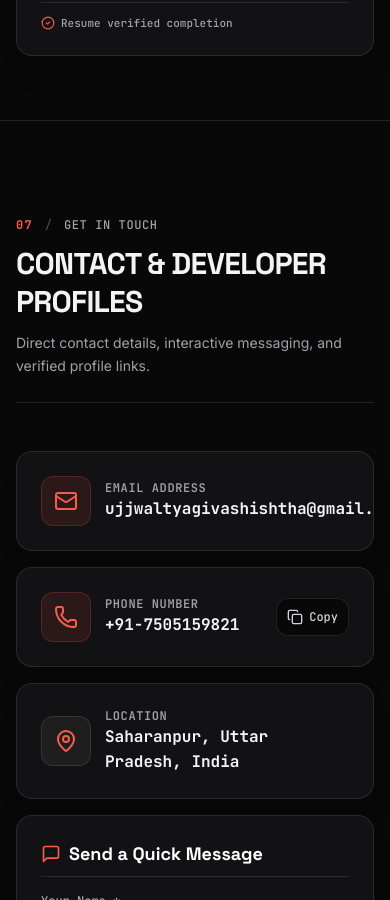
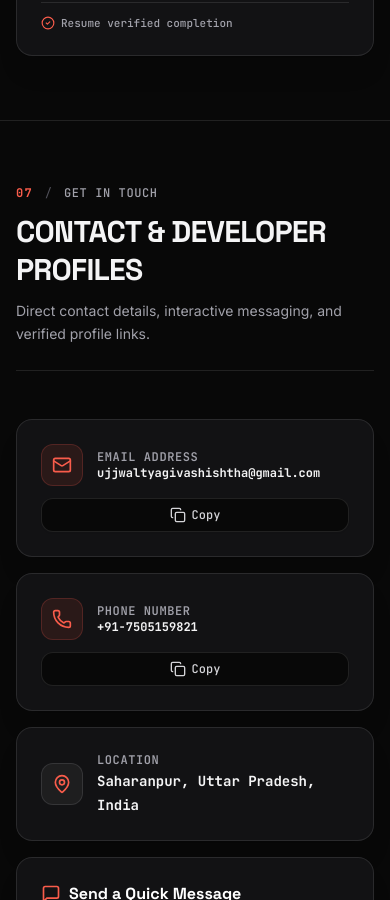
Before and after one commit to ujjwaltyagivashishtha/Portfolio, a React (Vite) app: page / in a window 390 px wide. Shown: the part 11100-12000 px from the top of the page. Built offline with nearby package versions, Linux system fonts and the light colour scheme; the HTML template or start-up script is replaced by a standard one.

Commit message:
style(contact): update contact cards, quick message form, and social profile links

```diff
--- a/src/sections/Contact.jsx
+++ b/src/sections/Contact.jsx
@@ -33,7 +33,7 @@ export const Contact = () => {
   };
 
   return (
-    <section id="contact" className="py-24 relative bg-white dark:bg-[#080808] transition-colors duration-300">
+    <section id="contact" className="py-16 sm:py-24 relative bg-white dark:bg-[#080808] transition-colors duration-300">
       <div className="max-w-7xl mx-auto px-4 sm:px-6 lg:px-8">
 
         <SectionHeading
@@ -43,22 +43,22 @@ export const Contact = () => {
           subtitle="Direct contact details, interactive messaging, and verified profile links."
         />
 
-        <div className="grid grid-cols-1 lg:grid-cols-12 gap-8 items-start">
+        <div className="grid grid-cols-1 lg:grid-cols-12 gap-6 sm:gap-8 items-start">
 
           {/* Left Column: Direct Contact Cards & Interactive Form */}
           <div className="lg:col-span-7 space-y-4">
 
             {/* Email Card */}
-            <Card className="flex items-center justify-between gap-4 border-slate-200 dark:border-white/10 bg-white dark:bg-[#121214]">
-              <div className="flex items-center gap-3.5">
-                <div className="p-3 rounded-xl bg-[#F95C4B]/10 text-[#F95C4B] border border-[#F95C4B]/20">
-                  <Mail className="w-6 h-6" />
+            <Card className="flex flex-col sm:flex-row sm:items-center justify-between gap-3 sm:gap-4 border-slate-200 dark:border-white/10 bg-white dark:bg-[#121214]">
+              <div className="flex items-center gap-3.5 min-w-0">
+                <div className="p-2.5 sm:p-3 rounded-xl bg-[#F95C4B]/10 text-[#F95C4B] border border-[#F95C4B]/20 shrink-0">
+                  <Mail className="w-5 h-5 sm:w-6 sm:h-6" />
                 </div>
-                <div>
+                <div className="min-w-0">
                   <span className="text-xs font-mono text-slate-500 dark:text-zinc-400 uppercase tracking-wider font-semibold block">Email Address</span>
                   <a
                     href={`mailto:${siteConfig.email}`}
-                    className="text-base font-bold text-slate-900 dark:text-zinc-100 hover:text-[#F95C4B] transition-colors font-mono"
+                    className="text-xs sm:text-base font-bold text-slate-900 dark:text-zinc-100 hover:text-[#F95C4B] transition-colors font-mono truncate block"
                   >
                     {siteConfig.email}
                   </a>
@@ -66,7 +66,7 @@ export const Contact = () => {
               </div>
               <button
                 onClick={() => copyToClipboard(siteConfig.email, 'email')}
-                className="p-2.5 rounded-xl bg-slate-100 dark:bg-[#080808] border border-slate-200 dark:border-white/10 text-slate-700 dark:text-zinc-300 hover:text-[#F95C4B] transition-all text-xs font-mono font-medium flex items-center gap-1.5 shadow-sm"
+                className="p-2 sm:p-2.5 rounded-xl bg-slate-100 dark:bg-[#080808] border border-slate-200 dark:border-white/10 text-slate-700 dark:text-zinc-300 hover:text-[#F95C4B] transition-all text-xs font-mono font-medium flex items-center justify-center gap-1.5 shadow-sm shrink-0"
                 title="Copy email to clipboard"
               >
                 {copiedField === 'email' ? (
@@ -84,16 +84,16 @@ export const Contact = () => {
             </Card>
 
             {/* Phone Card */}
-            <Card className="flex items-center justify-between gap-4 border-slate-200 dark:border-white/10 bg-white dark:bg-[#121214]">
-              <div className="flex items-center gap-3.5">
-                <div className="p-3 rounded-xl bg-[#F95C4B]/10 text-[#F95C4B] border border-[#F95C4B]/20">
-                  <Phone className="w-6 h-6" />
+            <Card className="flex flex-col sm:flex-row sm:items-center justify-between gap-3 sm:gap-4 border-slate-200 dark:border-white/10 bg-white dark:bg-[#121214]">
+              <div className="flex items-center gap-3.5 min-w-0">
+                <div className="p-2.5 sm:p-3 rounded-xl bg-[#F95C4B]/10 text-[#F95C4B] border border-[#F95C4B]/20 shrink-0">
+                  <Phone className="w-5 h-5 sm:w-6 sm:h-6" />
                 </div>
-                <div>
+                <div className="min-w-0">
                   <span className="text-xs font-mono text-slate-500 dark:text-zinc-400 uppercase tracking-wider font-semibold block">Phone Number</span>
                   <a
                     href={`tel:${siteConfig.phone}`}
-                    className="text-base font-bold text-slate-900 dark:text-zinc-100 hover:text-[#F95C4B] transition-colors font-mono"
+                    className="text-xs sm:text-base font-bold text-slate-900 dark:text-zinc-100 hover:text-[#F95C4B] transition-colors font-mono truncate block"
                   >
                     {siteConfig.phone}
                   </a>
@@ -101,7 +101,7 @@ export const Contact = () => {
               </div>
               <button
                 onClick={() => copyToClipboard(siteConfig.phone, 'phone')}
-                className="p-2.5 rounded-xl bg-slate-100 dark:bg-[#080808] border border-slate-200 dark:border-white/10 text-slate-700 dark:text-zinc-300 hover:text-[#F95C4B] transition-all text-xs font-mono font-medium flex items-center gap-1.5 shadow-sm"
+                className="p-2 sm:p-2.5 rounded-xl bg-slate-100 dark:bg-[#080808] border border-slate-200 dark:border-white/10 text-slate-700 dark:text-zinc-300 hover:text-[#F95C4B] transition-all text-xs font-mono font-medium flex items-center justify-center gap-1.5 shadow-sm shrink-0"
                 title="Copy phone to clipboard"
               >
                 {copiedField === 'phone' ? (
@@ -120,12 +120,12 @@ export const Contact = () => {
 
             {/* Location Card */}
             <Card className="flex items-center gap-3.5 border-slate-200 dark:border-white/10 bg-white dark:bg-[#121214]">
-              <div className="p-3 rounded-xl bg-slate-100 dark:bg-white/5 text-slate-700 dark:text-zinc-200 border border-slate-200 dark:border-white/10">
-                <MapPin className="w-6 h-6 text-[#F95C4B]" />
+              <div className="p-2.5 sm:p-3 rounded-xl bg-slate-100 dark:bg-white/5 text-slate-700 dark:text-zinc-200 border border-slate-200 dark:border-white/10 shrink-0">
+                <MapPin className="w-5 h-5 sm:w-6 sm:h-6 text-[#F95C4B]" />
               </div>
               <div>
                 <span className="text-xs font-mono text-slate-500 dark:text-zinc-400 uppercase tracking-wider font-semibold block">Location</span>
-                <span className="text-base font-bold text-slate-900 dark:text-zinc-100 font-mono">
+                <span className="text-sm sm:text-base font-bold text-slate-900 dark:text-zinc-100 font-mono">
                   {siteConfig.location}
                 </span>
               </div>
@@ -135,7 +135,7 @@ export const Contact = () => {
             <Card className="border-slate-200 dark:border-white/10 bg-white dark:bg-[#121214] space-y-4">
               <div className="flex items-center gap-2 pb-2 border-b border-slate-200 dark:border-white/10">
                 <MessageSquare className="w-5 h-5 text-[#F95C4B]" />
-                <h3 className="text-lg font-bold text-slate-900 dark:text-white font-display">Send a Quick Message</h3>
+                <h3 className="text-base sm:text-lg font-bold text-slate-900 dark:text-white font-display">Send a Quick Message</h3>
               </div>
 
               <form onSubmit={handleFormSubmit} className="space-y-3 font-mono text-xs">
@@ -187,7 +187,7 @@ export const Contact = () => {
                   ></textarea>
                 </div>
 
-                <Button type="submit" variant="primary" className="w-full rounded-xl py-3 text-xs">
+                <Button type="submit" variant="primary" className="w-full rounded-xl py-3 text-xs justify-center">
                   <Send className="w-4 h-4" />
                   <span>Send Message via Email</span>
                 </Button>
@@ -206,7 +206,7 @@ export const Contact = () => {
           <div className="lg:col-span-5">
             <Card className="border-slate-200 dark:border-white/10 bg-white dark:bg-[#121214] space-y-6">
               <div>
-                <h3 className="text-xl font-bold text-slate-900 dark:text-zinc-100 font-display">Developer Profiles</h3>
+                <h3 className="text-lg sm:text-xl font-bold text-slate-900 dark:text-zinc-100 font-display">Developer Profiles</h3>
                 <p className="text-xs text-slate-600 dark:text-zinc-400 mt-1 leading-relaxed font-sans">
                   Connect with me across GitHub, LinkedIn, and LeetCode. Configured in <code className="text-[#F95C4B] bg-slate-100 dark:bg-[#080808] px-1.5 py-0.5 rounded font-mono border border-slate-200 dark:border-white/10">src/config/site.js</code>.
                 </p>
@@ -218,18 +218,18 @@ export const Contact = () => {
                   href={siteConfig.socials.github.url}
                   target="_blank"
                   rel="noreferrer"
-                  className="p-3.5 rounded-xl bg-slate-50 dark:bg-[#080808] border border-slate-200 dark:border-white/10 hover:border-[#F95C4B]/40 flex items-center justify-between group transition-all"
+                  className="p-3 sm:p-3.5 rounded-xl bg-slate-50 dark:bg-[#080808] border border-slate-200 dark:border-white/10 hover:border-[#F95C4B]/40 flex items-center justify-between group transition-all"
                 >
-                  <div className="flex items-center gap-3">
-                    <div className="p-2 rounded-lg bg-white dark:bg-[#121214] text-slate-800 dark:text-zinc-200 group-hover:text-[#F95C4B] transition-colors shadow-sm">
+                  <div className="flex items-center gap-3 min-w-0">
+                    <div className="p-2 rounded-lg bg-white dark:bg-[#121214] text-slate-800 dark:text-zinc-200 group-hover:text-[#F95C4B] transition-colors shadow-sm shrink-0">
                       <Github className="w-5 h-5" />
                     </div>
-                    <div>
+                    <div className="min-w-0">
                       <h4 className="text-sm font-semibold text-slate-900 dark:text-zinc-100">GitHub Profile</h4>
-                      <p className="text-[11px] font-mono text-slate-500 dark:text-zinc-400">{siteConfig.socials.github.url}</p>
+                      <p className="text-[11px] font-mono text-slate-500 dark:text-zinc-400 truncate">{siteConfig.socials.github.url}</p>
                     </div>
                   </div>
-                  <ExternalLink className="w-4 h-4 text-slate-400 dark:text-zinc-400 group-hover:text-[#F95C4B] transition-colors" />
+                  <ExternalLink className="w-4 h-4 text-slate-400 dark:text-zinc-400 group-hover:text-[#F95C4B] transition-colors shrink-0 ml-2" />
                 </a>
 
                 {/* LinkedIn */}
@@ -237,18 +237,18 @@ export const Contact = () => {
                   href={siteConfig.socials.linkedin.url}
                   target="_blank"
                   rel="noreferrer"
-                  className="p-3.5 rounded-xl bg-slate-50 dark:bg-[#080808] border border-slate-200 dark:border-white/10 hover:border-[#F95C4B]/40 flex items-center justify-between group transition-all"
+                  className="p-3 sm:p-3.5 rounded-xl bg-slate-50 dark:bg-[#080808] border border-slate-200 dark:border-white/10 hover:border-[#F95C4B]/40 flex items-center justify-between group transition-all"
                 >
-                  <div className="flex items-center gap-3">
-                    <div className="p-2 rounded-lg bg-white dark:bg-[#121214] text-slate-800 dark:text-zinc-200 group-hover:text-[#F95C4B] transition-colors shadow-sm">
+                  <div className="flex items-center gap-3 min-w-0">
+                    <div className="p-2 rounded-lg bg-white dark:bg-[#121214] text-slate-800 dark:text-zinc-200 group-hover:text-[#F95C4B] transition-colors shadow-sm shrink-0">
                       <Linkedin className="w-5 h-5" />
                     </div>
-                    <div>
+                    <div className="min-w-0">
                       <h4 className="text-sm font-semibold text-slate-900 dark:text-zinc-100">LinkedIn Profile</h4>
-                      <p className="text-[11px] font-mono text-slate-500 dark:text-zinc-400">{siteConfig.socials.linkedin.url}</p>
+                      <p className="text-[11px] font-mono text-slate-500 dark:text-zinc-400 truncate">{siteConfig.socials.linkedin.url}</p>
                     </div>
                   </div>
-                  <ExternalLink className="w-4 h-4 text-slate-400 dark:text-zinc-400 group-hover:text-[#F95C4B] transition-colors" />
+                  <ExternalLink className="w-4 h-4 text-slate-400 dark:text-zinc-400 group-hover:text-[#F95C4B] transition-colors shrink-0 ml-2" />
                 </a>
 
                 {/* LeetCode */}
@@ -256,23 +256,23 @@ export const Contact = () => {
                   href={siteConfig.socials.leetcode.url}
                   target="_blank"
                   rel="noreferrer"
-                  className="p-3.5 rounded-xl bg-slate-50 dark:bg-[#080808] border border-slate-200 dark:border-white/10 hover:border-[#F95C4B]/40 flex items-center justify-between group transition-all"
+                  className="p-3 sm:p-3.5 rounded-xl bg-slate-50 dark:bg-[#080808] border border-slate-200 dark:border-white/10 hover:border-[#F95C4B]/40 flex items-center justify-between group transition-all"
                 >
-                  <div className="flex items-center gap-3">
-                    <div className="p-2 rounded-lg bg-white dark:bg-[#121214] text-slate-800 dark:text-zinc-200 group-hover:text-[#F95C4B] transition-colors shadow-sm">
+                  <div className="flex items-center gap-3 min-w-0">
+                    <div className="p-2 rounded-lg bg-white dark:bg-[#121214] text-slate-800 dark:text-zinc-200 group-hover:text-[#F95C4B] transition-colors shadow-sm shrink-0">
                       <Code className="w-5 h-5" />
                     </div>
-                    <div>
+                    <div className="min-w-0">
                       <h4 className="text-sm font-semibold text-slate-900 dark:text-zinc-100">LeetCode Profile</h4>
-                      <p className="text-[11px] font-mono text-slate-500 dark:text-zinc-400">{siteConfig.socials.leetcode.url}</p>
+                      <p className="text-[11px] font-mono text-slate-500 dark:text-zinc-400 truncate">{siteConfig.socials.leetcode.url}</p>
                     </div>
                   </div>
-                  <ExternalLink className="w-4 h-4 text-slate-400 dark:text-zinc-400 group-hover:text-[#F95C4B] transition-colors" />
+                  <ExternalLink className="w-4 h-4 text-slate-400 dark:text-zinc-400 group-hover:text-[#F95C4B] transition-colors shrink-0 ml-2" />
                 </a>
               </div>
 
               <div className="pt-2 border-t border-slate-200 dark:border-white/10 text-center">
-                <Button href={`mailto:${siteConfig.email}`} variant="primary" className="w-full rounded-xl">
+                <Button href={`mailto:${siteConfig.email}`} variant="primary" className="w-full rounded-xl justify-center">
                   <Send className="w-4 h-4" />
                   Send Direct Email
                 </Button>
```
